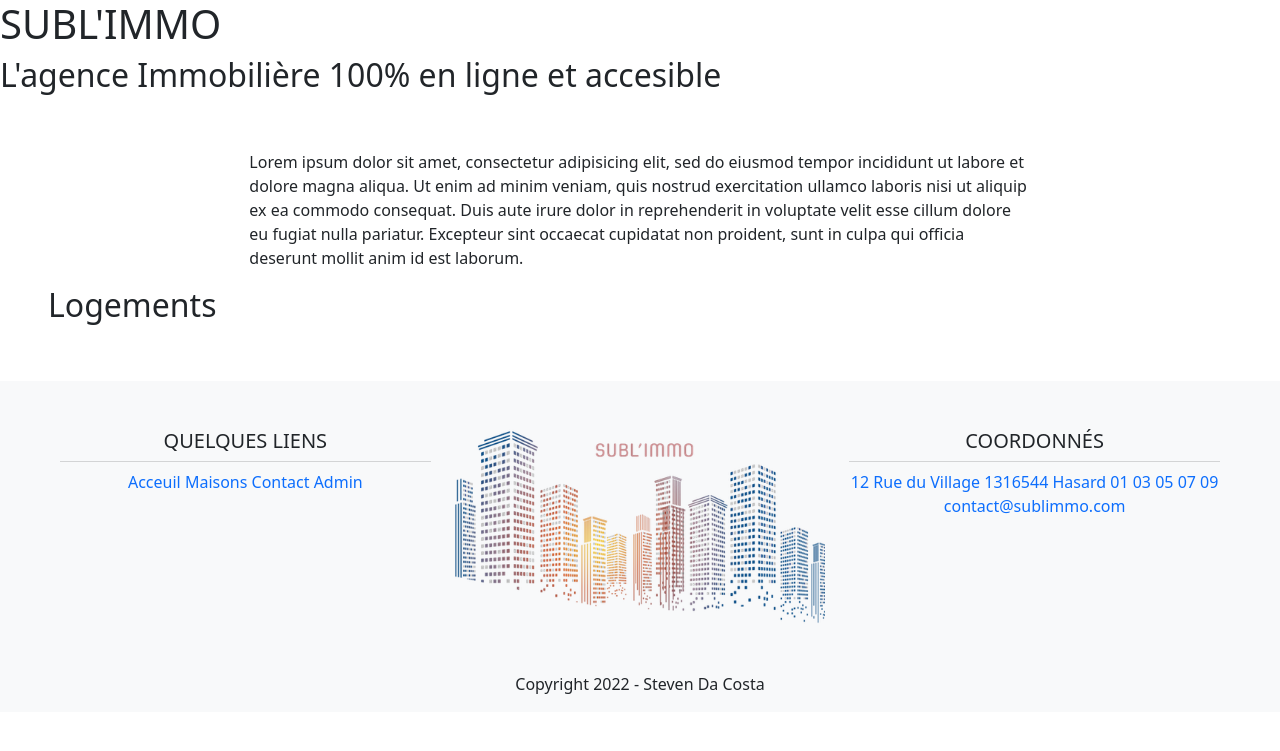
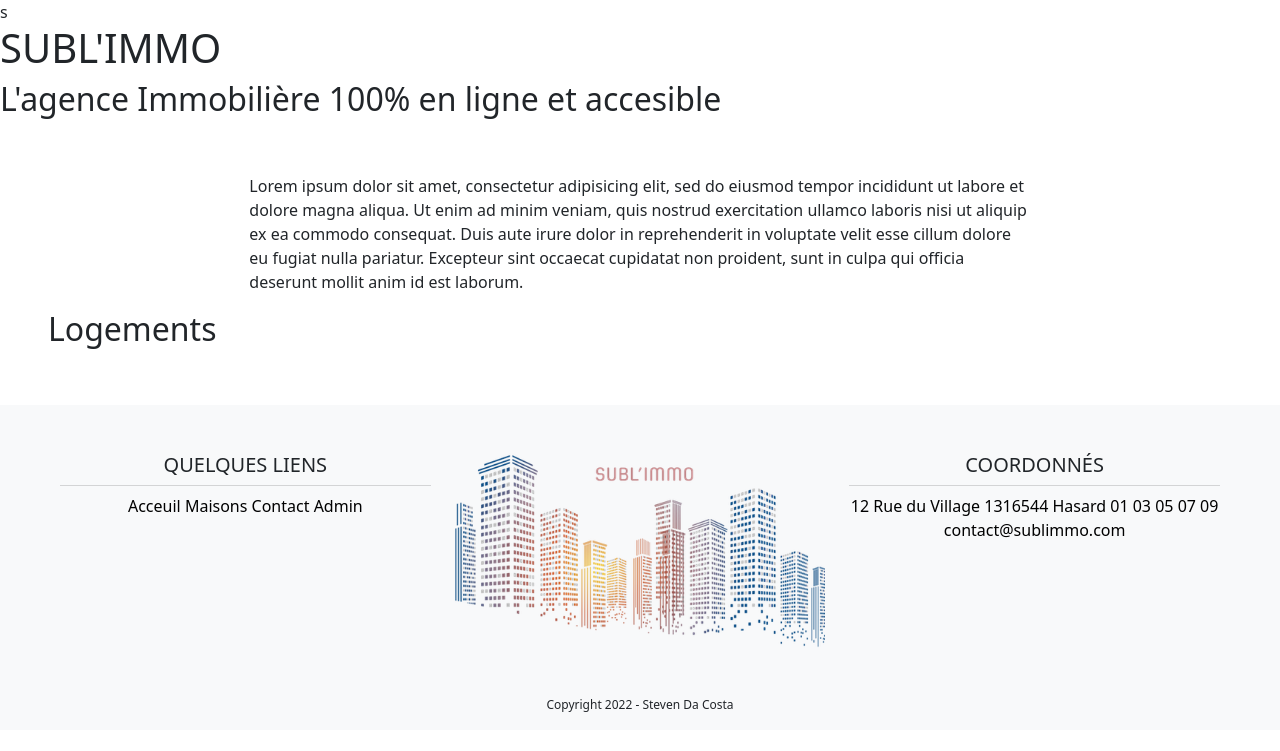
Before and after one commit to Dwarter-dev/sublimmo, a Symfony app: template templates/home/index.html.twig in a window 1280 px wide. Shown: the top 751 px of the page. Run offline with Twig, Linux system fonts and the light colour scheme; the template is opened without the code that fills it, so the values that code supplies are empty; some libraries are stand-ins or nearby versions.

Commit message:
Corrections css et base.html/twig + image maison1

```diff
--- a/templates/base.html.twig
+++ b/templates/base.html.twig
@@ -4,22 +4,22 @@
 
         <meta charset="UTF-8">
         <meta name="viewport" content="width=device-width, initial-scale=1.0">
-        <meta http-equiv="X-VA" content="">
         <meta name="description" content="Site d'annonces immobilières">
         <meta name="keywords" content="Maison d'appartement immobilier agence en ligne">
         <meta name="author" content="Steven Da Costa">
-        <link rel="stylesheet" href="{{ asset('css/style.css') }}">
 
-        <title>{% block title %}Welcome!{% endblock %}</title>
+        <title>SUBL'IMMO - {% block title %}{% endblock %}</title>
 
           <link rel="stylesheet" href="https://cdn.jsdelivr.net/npm/bootstrap@5.1.3/dist/css/bootstrap.min.css">
           <link rel="stylesheet" href="https://cdnjs.cloudflare.com/ajax/libs/font-awesome/5.15.4/css/all.min.css">
+          <link rel="stylesheet" href="{{ asset('css/style.css') }}">s
 
         {% block stylesheets %}{% endblock %}
 
     </head>
 
     <body>
+
       {% block body %}{% endblock %}
 
       <footer class="container-fluid bg-light">
@@ -32,7 +32,7 @@
             <a href="#">Contact</a>
             <a href="#">Admin</a>
           </div>
-        <div class="col-4">
+          <div class="col-4 my-auto">
             <img src="{{ asset('img/logo.png') }}" alt="Logo SUBL'IMMO" class="w-100">
           </div>
           <div class="col-4">
@@ -50,12 +50,11 @@
           </div>
         </div>
       </footer>
-    {% block javascripts %}
 
     <script src="https://cdn.jsdelivr.net/npm/bootstrap@5.1.3/dist/js/bootstrap.min.js"></script>
     <script src="https://cdn.jsdelivr.net/npm/bootstrap@5.1.3/dist/js/bootstrap.bundle.min.js"></script>
     <script src="{{ asset('js/script.js') }}"></script>
 
-    {% endblock %}
+    {% block javascripts %}{% endblock %}
     </body>
 </html>
```
Also changed, not shown: public/css/style.css (+4 -4 lines), public/img/maison-1.png (added). Lines whose indentation alone changed are shown as unchanged.
